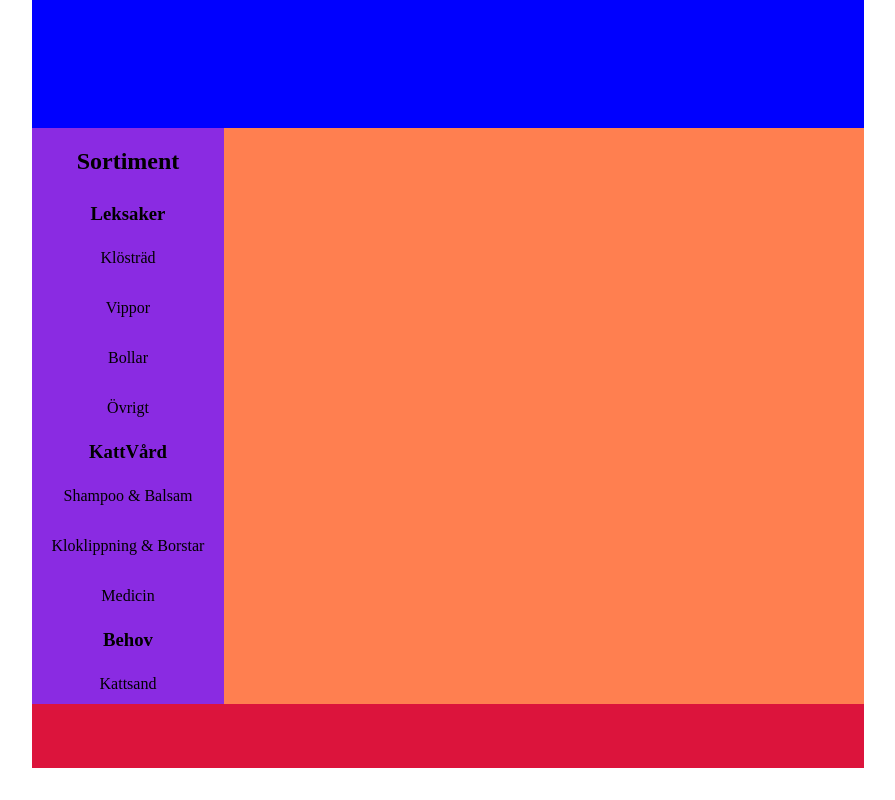
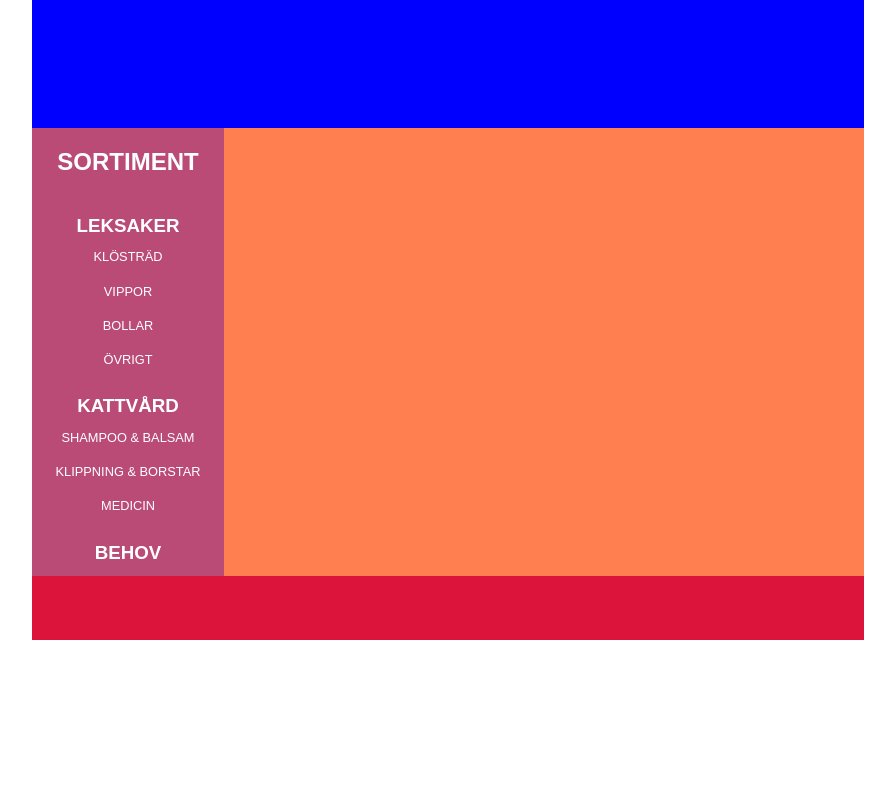
Before and after one commit to camillaeriksson/kattkul, a website: page index.html in a window 1280 px wide. Shown: the whole page, without its empty margins (192-1087 px from the left). Drawn offline with Linux system fonts and the light colour scheme.

Commit message:
name change + bg

```diff
--- a/index.html
+++ b/index.html
@@ -24,7 +24,7 @@
             <p>Övrigt</p>
             <h3>KattVård</h3>
             <p>Shampoo & Balsam</p>
-            <p>Kloklippning & Borstar</p>
+            <p>Klippning & Borstar</p>
             <p>Medicin</p>
             <h3>Behov</h3>
             <p>Kattsand</p>
--- a/style.css
+++ b/style.css
@@ -2,13 +2,31 @@ body {
     margin: 0;
     display: flex;
     justify-content: center;
+    color: white;
+}
+
+h2{
+    font-family: sans-serif;
+    text-transform: uppercase;
 }
 
 h3{
-    margin:0.5rem;
+    margin-bottom: 0.2rem;
+    font-family: Arial, Helvetica, sans-serif;
+    text-transform: uppercase;
 }
 
+p{
+    font-family: Arial, Helvetica, sans-serif;
+    text-transform: uppercase;
+    font-size: 0.8rem;
+    margin: 0.6rem;
+}
 
+p:hover{
+    font-size: 0.8rem;
+    letter-spacing: 0.2rem;
+}
 
 header {
     grid-area: header;
@@ -17,11 +35,10 @@ header {
 
 .sidebar {
     grid-area: sidebar;
-    background-color: blueviolet;
+    background-color: #BA4B76;
     display: flex;
     flex-direction: column;
     align-items: center;
-    justify-content: space-around;
 }
 
 .main_content {
@@ -37,7 +54,7 @@ footer {
 .grid_template_container {
     display: grid;
     grid-template-columns: 15vw 50vw;
-    grid-template-rows: 10vw 45vw 5vw;
+    grid-template-rows: 10vw 35vw 5vw;
     grid-template-areas:
     "header header"
     "sidebar main_content"
```
